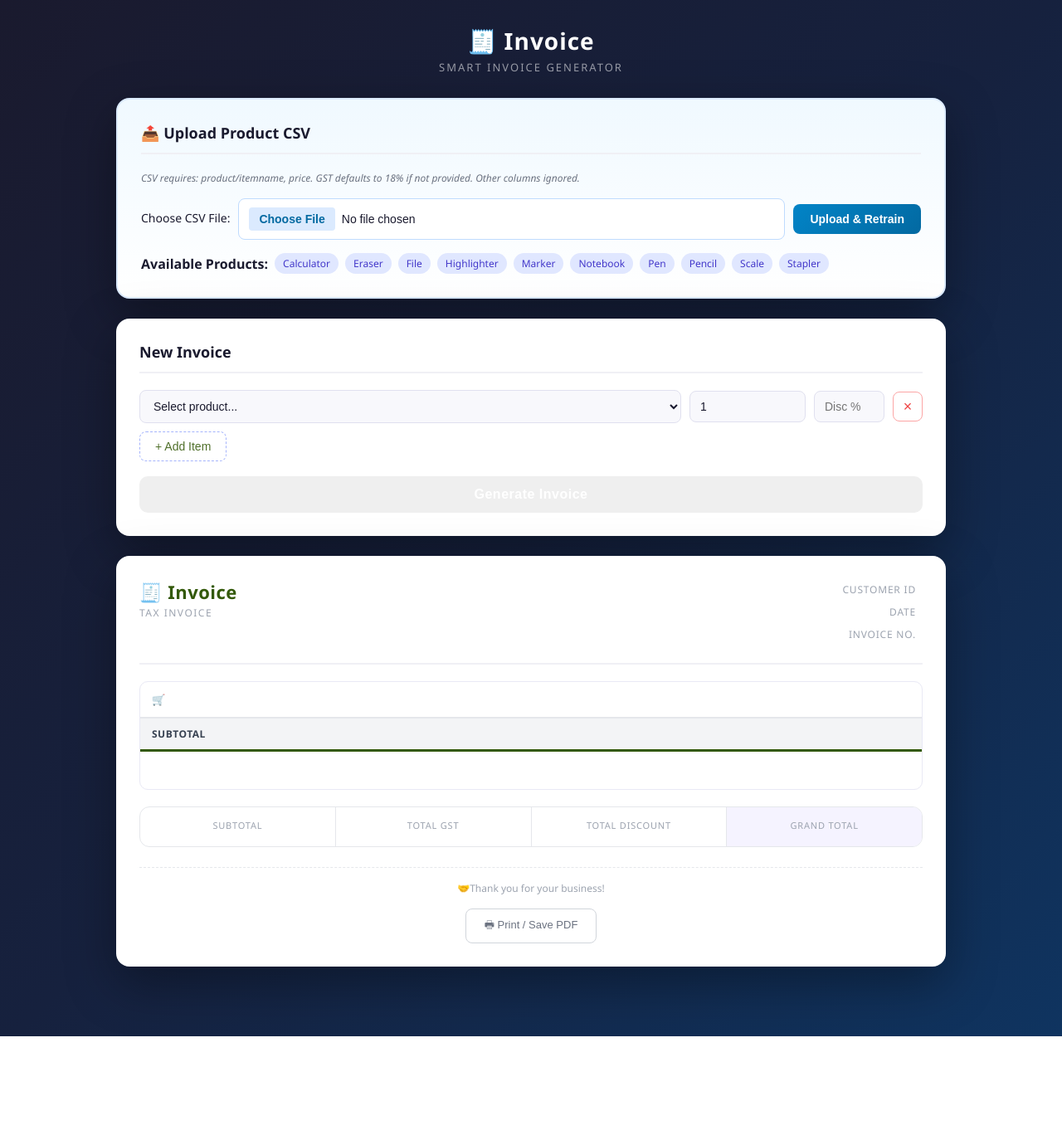
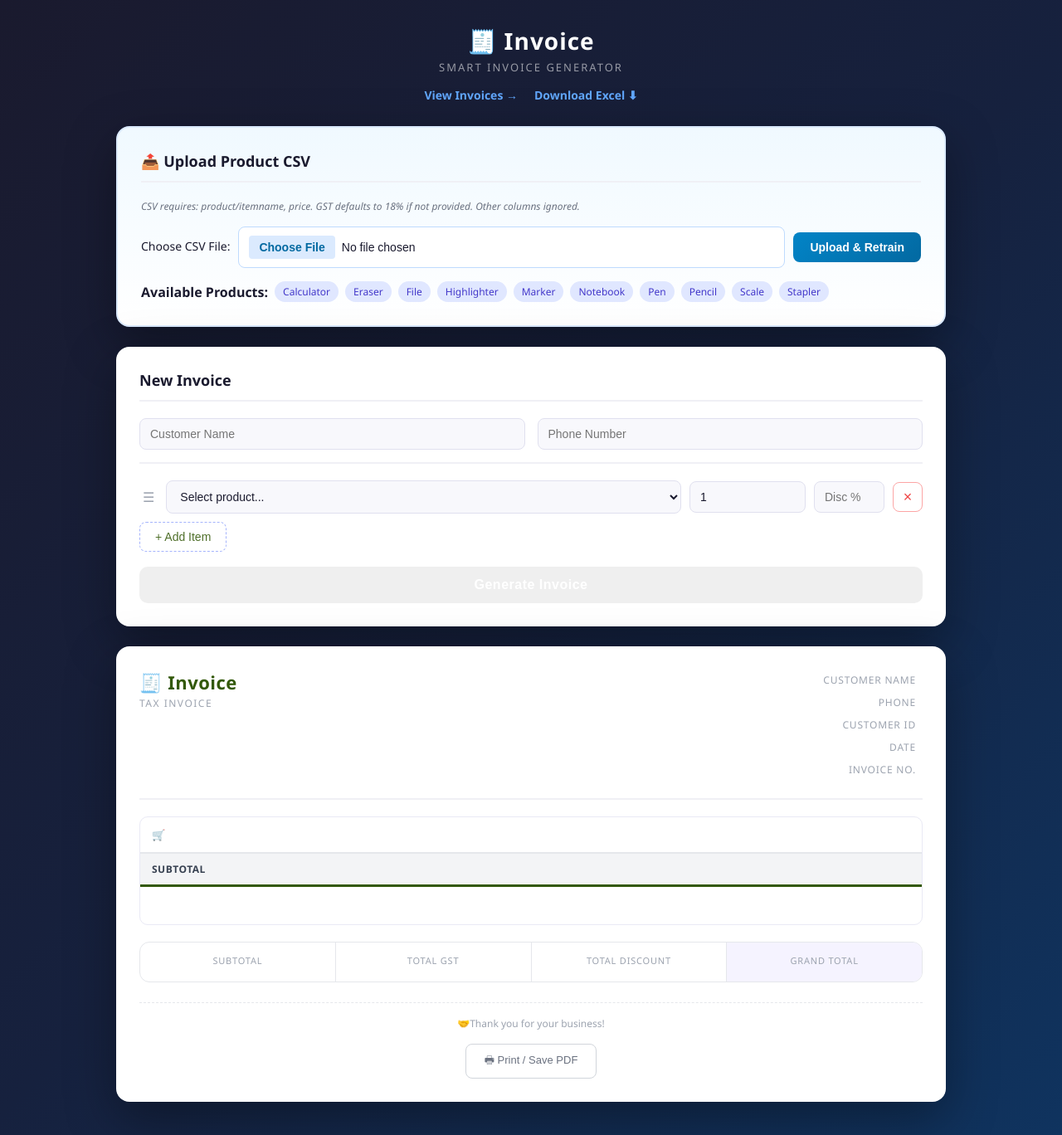
Before and after one commit to pallavishanmugham147-eng/ai-invoice-generator, a Flask app: page / in a window 1280 px wide. Shown: the top 1368 px of the page at 83% size. Before the commit the page ends 1249 px from the top, so only its background shows below. Run offline with Flask 3, Linux system fonts and the light colour scheme.

Commit message:
Enhanced features

```diff
--- a/app.py
+++ b/app.py
@@ -1,4 +1,4 @@
-from flask import Flask, request, jsonify, render_template
+from flask import Flask, request, jsonify, render_template, send_file
 import pickle
 import uuid
 from datetime import datetime
@@ -7,7 +7,9 @@ import pandas as pd
 import numpy as np
 from sklearn.preprocessing import LabelEncoder
 from sklearn.ensemble import RandomForestRegressor
+from sklearn.ensemble import RandomForestRegressor
 from werkzeug.utils import secure_filename
+import json
 
 app = Flask(__name__)
 
@@ -23,6 +25,9 @@ app.config["MAX_CONTENT_LENGTH"] = (
 
 # ✅ Allowed file extensions
 ALLOWED_EXTENSIONS = {"csv"}
+
+# ✅ Invoices storage file
+INVOICES_EXCEL = os.path.join(BASE_DIR, "invoices.xlsx")
 
 # ✅ Global variables for dynamic data
 current_data = None
@@ -333,6 +338,38 @@ def home():
     return render_template("index.html")
 
 
+@app.route("/invoices")
+def view_invoices():
+    invoices_list = []
+    if os.path.exists(INVOICES_EXCEL):
+        try:
+            df = pd.read_excel(INVOICES_EXCEL)
+            for _, row in df.iterrows():
+                invoices_list.append({
+                    "invoice_no": row.get("Invoice No", ""),
+                    "date": row.get("Date", ""),
+                    "customer_name": row.get("Customer Name", ""),
+                    "customer_phone": row.get("Customer Phone", ""),
+                    "items_count": int(row.get("Total Items", 0)) if pd.notnull(row.get("Total Items")) else 0,
+                    "summary": {
+                        "grand_total": row.get("Grand Total", 0)
+                    }
+                })
+        except Exception as e:
+            print("Excel read error:", e)
+            pass
+    # reverse the list so latest comes first
+    invoices_list.reverse()
+    return render_template("invoices.html", invoices=invoices_list)
+
+
+@app.route("/download_excel")
+def download_excel():
+    if os.path.exists(INVOICES_EXCEL):
+        return send_file(INVOICES_EXCEL, as_attachment=True, download_name="invoices_history.xlsx")
+    return jsonify({"error": "No data found yet."}), 404
+
+
 @app.route("/products", methods=["GET"])
 def get_products():
     global encoder
@@ -430,6 +467,8 @@ def predict():
 
     data = request.json
     items = data.get("items", [])
+    customer_name = data.get("customer_name", "N/A")
+    customer_phone = data.get("customer_phone", "N/A")
 
     if not items:
         return jsonify({"error": "No items provided"}), 400
@@ -517,19 +556,48 @@ def predict():
 
     grand_total = grand_subtotal + grand_gst_amount - grand_discount_amount
 
-    return jsonify(
-        {
-            "customer_id": "CUST-" + str(uuid.uuid4())[:8].upper(),
-            "date": datetime.now().strftime("%d %b %Y, %I:%M %p"),
-            "items": result_items,
-            "summary": {
-                "subtotal": round(grand_subtotal, 2),
-                "total_gst": round(grand_gst_amount, 2),
-                "total_discount": round(grand_discount_amount, 2),
-                "grand_total": round(grand_total, 2),
-            },
-        }
-    )
+    # Build response data
+    invoice_data = {
+        "invoice_no": "INV-" + str(uuid.uuid4())[:8].upper(),
+        "customer_id": "CUST-" + str(uuid.uuid4())[:8].upper(),
+        "customer_name": customer_name,
+        "customer_phone": customer_phone,
+        "date": datetime.now().strftime("%d %b %Y, %I:%M %p"),
+        "items": result_items,
+        "summary": {
+            "subtotal": round(grand_subtotal, 2),
+            "total_gst": round(grand_gst_amount, 2),
+            "total_discount": round(grand_discount_amount, 2),
+            "grand_total": round(grand_total, 2),
+        },
+    }
+
+    # Store the data in Excel
+    try:
+        new_row_df = pd.DataFrame([{
+            "Invoice No": invoice_data["invoice_no"],
+            "Date": invoice_data["date"],
+            "Customer ID": invoice_data["customer_id"],
+            "Customer Name": invoice_data["customer_name"],
+            "Customer Phone": invoice_data["customer_phone"],
+            "Total Items": len(invoice_data["items"]),
+            "Subtotal": invoice_data["summary"]["subtotal"],
+            "Total GST": invoice_data["summary"]["total_gst"],
+            "Total Discount": invoice_data["summary"]["total_discount"],
+            "Grand Total": invoice_data["summary"]["grand_total"]
+        }])
+
+        if os.path.exists(INVOICES_EXCEL):
+            existing_df = pd.read_excel(INVOICES_EXCEL)
+            updated_df = pd.concat([existing_df, new_row_df], ignore_index=True)
+        else:
+            updated_df = new_row_df
+
+        updated_df.to_excel(INVOICES_EXCEL, index=False)
+    except Exception as e:
+        print(f"Error saving invoice to {INVOICES_EXCEL}: {e}")
+
+    return jsonify(invoice_data)
 
 
 if __name__ == "__main__":
--- a/requirements.txt
+++ b/requirements.txt
@@ -2,3 +2,4 @@ flask
 pandas
 scikit-learn
 gunicorn
+openpyxl
--- a/static/script.js
+++ b/static/script.js
@@ -100,7 +100,7 @@ function updateCurrentProducts() {
   }
 
   const productHtml = productList
-    .map((p) => `<span class="product-badge">${capitalize(p)}</span>`)
+    .map((p) => `<span class="product-badge" draggable="true" ondragstart="handleBadgeDragStart(event, '${p}')">${capitalize(p)}</span>`)
     .join("");
   container.innerHTML = `<div class="products-list"><strong>Available Products:</strong> ${productHtml}</div>`;
 }
@@ -125,6 +125,14 @@ function addItemRow() {
   const row = document.createElement("div");
   row.className = "item-row";
   row.id = "row-" + id;
+  row.draggable = true;
+
+  // Drag handle
+  const dragHandle = document.createElement("span");
+  dragHandle.className = "drag-handle";
+  dragHandle.innerHTML = "☰";
+  dragHandle.title = "Drag to reorder";
+  row.appendChild(dragHandle);
 
   // Product dropdown label
   const selectLabel = document.createElement("label");
@@ -213,6 +221,9 @@ function removeRow(id) {
 }
 
 function generateInvoice() {
+  const customerName = document.getElementById("customer-name").value.trim();
+  const customerPhone = document.getElementById("customer-phone").value.trim();
+
   // Gather all item rows with discount values
   const rows = document.querySelectorAll(".item-row");
   const items = [];
@@ -248,6 +259,11 @@ function generateInvoice() {
 
   const errEl = document.getElementById("error-msg");
 
+  if (!customerName || !customerPhone) {
+    showError("Please enter Customer Name and Phone Number.");
+    return;
+  }
+
   if (!valid || items.length === 0) {
     if (!valid) return; // Error already shown
     showError("Please fill in all products and quantities.");
@@ -259,7 +275,7 @@ function generateInvoice() {
   fetch("/predict", {
     method: "POST",
     headers: { "Content-Type": "application/json" },
-    body: JSON.stringify({ items }),
+    body: JSON.stringify({ items, customer_name: customerName, customer_phone: customerPhone }),
   })
     .then((r) => r.json())
     .then((data) => {
@@ -275,9 +291,10 @@ function generateInvoice() {
 function renderInvoice(data) {
   // Meta info
   document.getElementById("out-customer-id").textContent = data.customer_id;
+  document.getElementById("out-customer-name").textContent = data.customer_name;
+  document.getElementById("out-customer-phone").textContent = data.customer_phone;
   document.getElementById("out-date").textContent = data.date;
-  document.getElementById("out-invoice-no").textContent =
-    "INV-" + Math.floor(Math.random() * 90000 + 10000);
+  document.getElementById("out-invoice-no").textContent = data.invoice_no;
 
   // Table body
   const tbody = document.getElementById("invoice-tbody");
@@ -351,3 +368,128 @@ function hideError() {
   const el = document.getElementById("error-msg");
   if (el) el.style.display = "none";
 }
+
+// --- Drag and Drop Item Reordering ---
+let draggedRow = null;
+
+document.getElementById('items-list').addEventListener('dragstart', function(e) {
+  const row = e.target.closest('.item-row');
+  if (row) {
+    draggedRow = row;
+    row.style.opacity = '0.5';
+  }
+});
+
+document.getElementById('items-list').addEventListener('dragover', function(e) {
+  e.preventDefault();
+  const targetRow = e.target.closest('.item-row');
+  if (targetRow && targetRow !== draggedRow && draggedRow) {
+    const list = document.getElementById('items-list');
+    const rows = Array.from(list.querySelectorAll('.item-row'));
+    const draggedIndex = rows.indexOf(draggedRow);
+    const targetIndex = rows.indexOf(targetRow);
+
+    if (draggedIndex < targetIndex) {
+      targetRow.after(draggedRow);
+    } else {
+      targetRow.before(draggedRow);
+    }
+  }
+});
+
+document.getElementById('items-list').addEventListener('dragend', function(e) {
+  const row = e.target.closest('.item-row');
+  if (row) {
+    row.style.opacity = '1';
+  }
+  draggedRow = null;
+});
+
+// --- File Drag and Drop ---
+const dropzone = document.getElementById('csv-dropzone');
+if (dropzone) {
+  const customFileInput = document.getElementById('csv-file-input');
+
+  dropzone.addEventListener('dragover', (e) => {
+    e.preventDefault();
+    dropzone.classList.add('drag-over');
+  });
+
+  dropzone.addEventListener('dragleave', (e) => {
+    e.preventDefault();
+    dropzone.classList.remove('drag-over');
+  });
+
+  dropzone.addEventListener('drop', (e) => {
+    e.preventDefault();
+    dropzone.classList.remove('drag-over');
+
+    if (e.dataTransfer.files.length) {
+      customFileInput.files = e.dataTransfer.files;
+      uploadCSV();
+    }
+  });
+}
+
+// --- Product Badge Drag and Drop ---
+let draggedProduct = null;
+window.handleBadgeDragStart = function(e, product) {
+  draggedProduct = product;
+  e.dataTransfer.setData("text/plain", product);
+
+  const instruction = document.getElementById("drop-instruction");
+  if(instruction) instruction.style.display = "block";
+};
+
+document.addEventListener("dragend", function(e) {
+  if (e.target.classList.contains("product-badge")) {
+    const instruction = document.getElementById("drop-instruction");
+    if(instruction) instruction.style.display = "none";
+    draggedProduct = null;
+  }
+});
+
+const inputCardDropzone = document.querySelector(".input-card");
+if (inputCardDropzone) {
+  inputCardDropzone.addEventListener("dragover", (e) => {
+    if (draggedProduct) {
+      e.preventDefault();
+      const instruction = document.getElementById("drop-instruction");
+      if (instruction) instruction.style.background = "#dbeafe";
+    }
+  });
+
+  inputCardDropzone.addEventListener("dragleave", (e) => {
+    if (draggedProduct) {
+      const instruction = document.getElementById("drop-instruction");
+      if (instruction) instruction.style.background = "#eff6ff";
+    }
+  });
+
+  inputCardDropzone.addEventListener("drop", (e) => {
+    if (draggedProduct) {
+      e.preventDefault();
+
+      // Add the row
+      addItemRow();
+
+      // Set the value (rowCount is global and was just incremented)
+      const select = document.getElementById("product-" + rowCount);
+      if (select) {
+        select.value = draggedProduct;
+      }
+
+      // Visual feedback
+      const newRow = document.getElementById("row-" + rowCount);
+      if (newRow) {
+        newRow.style.background = "#dcfce7";
+        newRow.style.transition = "background 0.3s ease";
+        setTimeout(() => { newRow.style.background = ""; }, 800);
+      }
+
+      const instruction = document.getElementById("drop-instruction");
+      if(instruction) instruction.style.display = "none";
+      draggedProduct = null;
+    }
+  });
+}
--- a/static/style.css
+++ b/static/style.css
@@ -37,6 +37,17 @@ body {
   letter-spacing: 2px;
   text-transform: uppercase;
 }
+.nav-link {
+  color: #60a5fa;
+  text-decoration: none;
+  font-size: 14px;
+  font-weight: 600;
+  transition: color 0.15s;
+}
+.nav-link:hover {
+  text-decoration: underline;
+  color: #93c5fd;
+}
 
 /* ── Cards ── */
 .card {
@@ -55,6 +66,39 @@ body {
   border-bottom: 2px solid #f0f0f5;
 }
 
+/* ── Customer Details ── */
+.customer-details {
+  display: flex;
+  gap: 15px;
+  margin-bottom: 15px;
+  flex-wrap: wrap;
+}
+.input-group {
+  flex: 1;
+  min-width: 200px;
+  display: flex;
+  flex-direction: column;
+}
+.input-group label {
+  font-size: 13px;
+  font-weight: 600;
+  color: #374151;
+  margin-bottom: 6px;
+}
+.input-group input {
+  padding: 10px 12px;
+  border: 1.5px solid #e0e0ef;
+  border-radius: 8px;
+  font-size: 14px;
+  background: #f8f8fc;
+  outline: none;
+  transition: border-color 0.2s;
+}
+.input-group input:focus {
+  border-color: #335909;
+  background: #fff;
+}
+
 /* ── Item Rows ── */
 .item-row {
   display: flex;
@@ -62,6 +106,18 @@ body {
   align-items: center;
   margin-bottom: 10px;
   flex-wrap: wrap;
+}
+.drag-handle {
+  cursor: grab;
+  color: #9ca3af;
+  font-size: 16px;
+  padding: 0 4px;
+  display: flex;
+  align-items: center;
+  user-select: none;
+}
+.drag-handle:active {
+  cursor: grabbing;
 }
 .item-row select,
 .item-row input {
--- a/templates/index.html
+++ b/templates/index.html
@@ -15,10 +15,14 @@
       <div class="header">
         <div class="header-logo">🧾 Invoice</div>
         <div class="header-sub">Smart Invoice Generator</div>
+        <div style="margin-top: 15px; display: flex; justify-content: center; gap: 20px;">
+           <a href="/invoices" class="nav-link">View Invoices →</a>
+           <a href="/download_excel" class="nav-link" title="Download all data as Excel">Download Excel ⬇</a>
+        </div>
       </div>
 
       <!-- CSV Upload Card -->
-      <div class="card upload-card">
+      <div class="card upload-card" id="csv-dropzone">
         <h2 class="card-title">📤 Upload Product CSV</h2>
         <p class="upload-hint">
           CSV requires: product/itemname, price. GST defaults to 18% if not
@@ -60,6 +64,24 @@
       <div class="card input-card">
         <h2 class="card-title">New Invoice</h2>
 
+        <!-- Customer Details -->
+        <div class="customer-details">
+          <div class="input-group">
+            <label for="customer-name" class="item-label">Customer Name</label>
+            <input type="text" id="customer-name" placeholder="Customer Name" required aria-label="Customer Name" />
+          </div>
+          <div class="input-group">
+            <label for="customer-phone" class="item-label">Phone Number</label>
+            <input type="tel" id="customer-phone" placeholder="Phone Number" required aria-label="Phone Number" />
+          </div>
+        </div>
+
+        <div class="divider"></div>
+
+        <div class="drop-instruction" id="drop-instruction" style="text-align:center; padding: 10px; background:#eff6ff; color:#3b82f6; border:1.5px dashed #bfdbfe; border-radius:8px; margin-bottom:10px; display:none; pointer-events:none;">
+           Drop product anywhere here to automatically add an item row!
+        </div>
+
         <div id="items-list">
           <!-- Item rows injected here -->
         </div>
@@ -92,6 +114,14 @@
             <div class="company-sub">Tax Invoice</div>
           </div>
           <div class="meta-right">
+            <div class="meta-row">
+              <span class="meta-label">Customer Name</span
+              ><span class="meta-value" id="out-customer-name"></span>
+            </div>
+            <div class="meta-row">
+              <span class="meta-label">Phone</span
+              ><span class="meta-value" id="out-customer-phone"></span>
+            </div>
             <div class="meta-row">
               <span class="meta-label">Customer ID</span
               ><span class="meta-value" id="out-customer-id"></span>
```
Also changed, not shown: other parts of static/style.css (+63 -0 lines), invoices.json (added, +98 -0 lines), templates/invoices.html (added, +48 -0 lines), uploads/SuperMarket_Analysis.csv (added), 2 other files.
